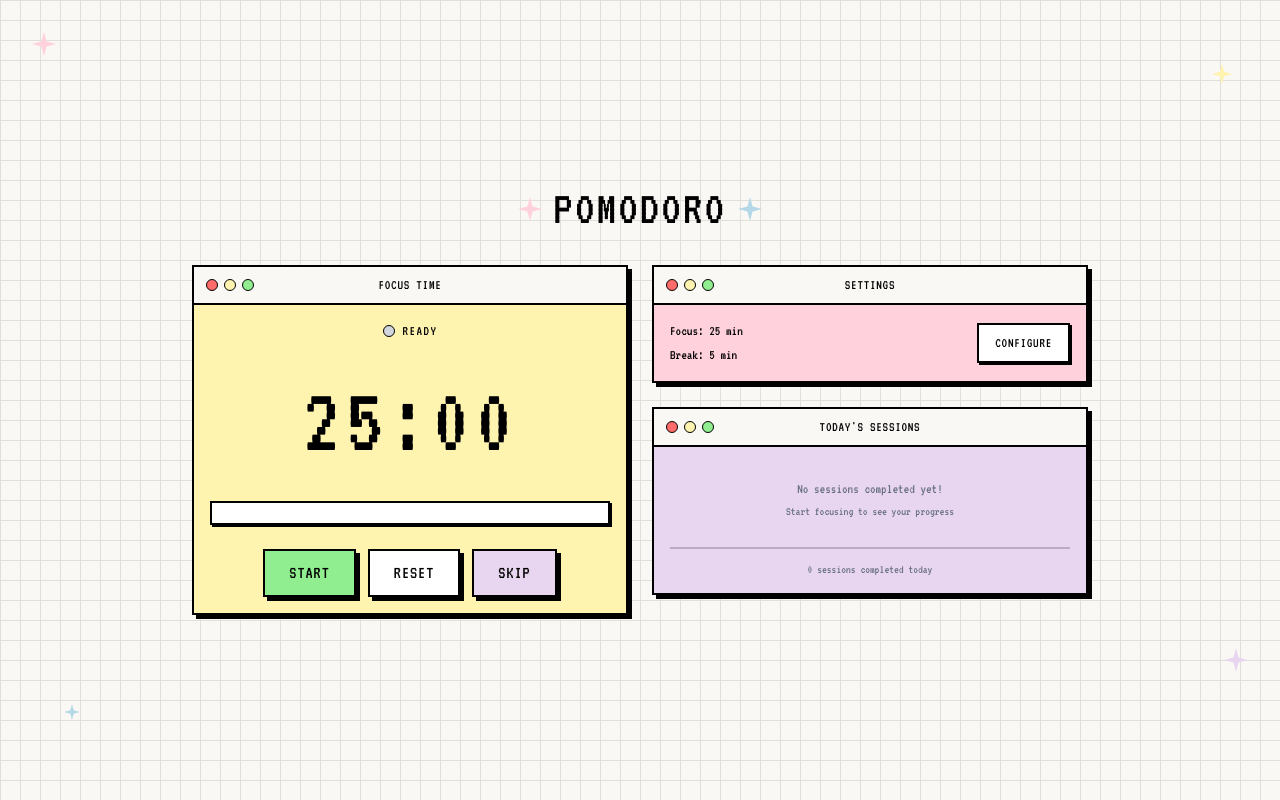
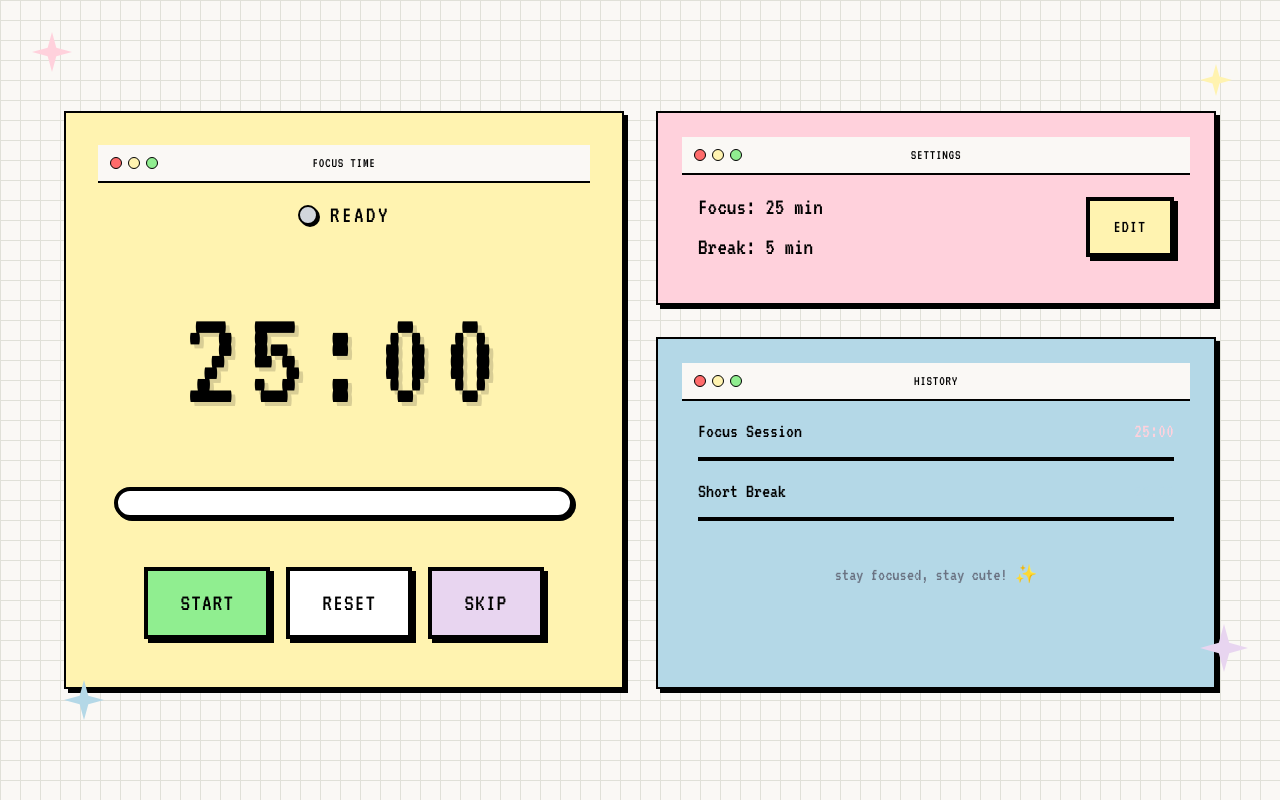
Before and after one commit to maybethemuhammadibrahim/DevWeekend_PomodoroTimer, a React (Vite) app: page / in a window 1280 px wide. Built offline with nearby package versions, Linux system fonts and the light colour scheme.

Commit message:
change layout of the panels, so that all appear at once

```diff
--- a/src/App.jsx
+++ b/src/App.jsx
@@ -251,61 +251,255 @@ export default function PomodoroTimer() {
         : "RESTING...";
 
   return (
-    <main className="min-h-screen graph-paper flex flex-col items-center justify-center p-4 sm:p-8">
+    // <main className="min-h-screen graph-paper flex flex-col items-center justify-center p-4 sm:p-8">
+    //   {/* Decorative Sparkles */}
+    //   <div className="fixed top-8 left-8 text-[var(--y2k-pink)] sparkle hidden sm:block">
+    //     <Sparkle className="w-6 h-6" />
+    //   </div>
+    //   <div className="fixed top-16 right-12 text-[var(--y2k-yellow)] sparkle hidden sm:block" style={{ animationDelay: "0.5s" }}>
+    //     <Sparkle className="w-5 h-5" />
+    //   </div>
+    //   <div className="fixed bottom-20 left-16 text-[var(--y2k-blue)] sparkle hidden sm:block" style={{ animationDelay: "1s" }}>
+    //     <Sparkle className="w-4 h-4" />
+    //   </div>
+    //   <div className="fixed bottom-32 right-8 text-[var(--y2k-lavender)] sparkle hidden sm:block" style={{ animationDelay: "1.5s" }}>
+    //     <Sparkle className="w-6 h-6" />
+    //   </div>
+
+    //   <div className="w-full max-w-4xl space-y-8">
+    //     {/* Header */}
+    //     <div className="text-center">
+    //       <h1 className="text-4xl sm:text-5xl tracking-wider flex items-center justify-center gap-3">
+    //         <Sparkle className="w-6 h-6 text-[var(--y2k-pink)]" />
+    //         POMODORO
+    //         <Sparkle className="w-6 h-6 text-[var(--y2k-blue)]" />
+    //       </h1>
+    //       {/* <p className="text-lg tracking-wide mt-1 text-gray-600">stay focused, stay cute!</p> */}
+    //     </div>
+
+    //     <div className="flex flex-col md:flex-row gap-6 items-start justify-center w-full">
+    //       {/* Left Column - Main Timer Window */}
+    //       <div className="w-full md:w-1/2 max-w-md mx-auto md:mx-0">
+    //         {/* Main Timer Window */}
+    //         <RetroWindow
+    //       title={modeLabel}
+    //       color={windowColor}
+    //       className={`${showCelebration ? "celebrate" : ""}`}
+    //     >
+    //       <div className="text-center space-y-4">
+    //         {/* Status Indicator */}
+    //         <div className="flex items-center justify-center gap-2">
+    //           <div
+    //             className={`w-3 h-3 rounded-full border border-black ${
+    //               isRunning ? "bg-[#90ee90] progress-animate" : "bg-gray-300"
+    //             }`}
+    //           />
+    //           <span className="text-sm tracking-widest">{statusLabel}</span>
+    //         </div>
+
+    //         {/* Timer Display */}
+    //         <div className="py-4">
+    //           <div className="text-7xl sm:text-8xl tracking-wider font-bold timer-digit">
+    //             {formatTime(timeLeft)}
+    //           </div>
+    //         </div>
+
+    //         {/* Progress Bar */}
+    //         <div className="w-full h-6 bg-white border-2 border-black y2k-shadow-sm overflow-hidden">
+    //           <div
+    //             className={`h-full transition-all duration-1000 ease-linear ${
+    //               mode === "focus" ? "bg-[var(--y2k-pink)]" : "bg-[var(--y2k-lavender)]"
+    //             } ${isRunning ? "progress-animate" : ""}`}
+    //             style={{ width: `${progress}%` }}
+    //           />
+    //         </div>
+
+    //         {/* Control Buttons */}
+    //         <div className="flex flex-wrap justify-center gap-3 pt-2">
+    //           <button
+    //             onClick={handleStartPause}
+    //             className={`px-6 py-2 text-lg tracking-wider border-2 border-black y2k-shadow y2k-button transition-all ${
+    //               isRunning
+    //                 ? "bg-[var(--y2k-pink)]"
+    //                 : "bg-[#90ee90]"
+    //             }`}
+    //           >
+    //             {isRunning ? "PAUSE" : timeLeft === totalDuration ? "START" : "RESUME"}
+    //           </button>
+
+    //           <button
+    //             onClick={handleReset}
+    //             className="px-6 py-2 text-lg tracking-wider border-2 border-black bg-white y2k-shadow y2k-button transition-all"
+    //           >
+    //             RESET
+    //           </button>
+
+    //           <button
+    //             onClick={handleSkip}
+    //             className="px-6 py-2 text-lg tracking-wider border-2 border-black bg-[var(--y2k-lavender)] y2k-shadow y2k-button transition-all"
+    //           >
+    //             SKIP
+    //           </button>
+    //         </div>
+    //       </div>
+    //     </RetroWindow>
+    //     </div>
+
+    //     {/* Right Column - Settings Panel & Session History */}
+    //     <div className="w-full md:w-1/2 max-w-md mx-auto md:mx-0 space-y-6">
+    //       {/* Settings Panel */}
+    //       <RetroWindow title="SETTINGS" color="pink">
+    //       {!showSettings ? (
+    //         <div className="flex items-center justify-between">
+    //           <div className="text-sm space-y-1">
+    //             <p>Focus: {focusDuration / 60} min</p>
+    //             <p>Break: {breakDuration / 60} min</p>
+    //           </div>
+    //           <button
+    //             onClick={() => {
+    //               setTempFocusMin(focusDuration / 60);
+    //               setTempBreakMin(breakDuration / 60);
+    //               setShowSettings(true);
+    //             }}
+    //             className="px-4 py-2 text-sm tracking-wider border-2 border-black bg-white y2k-shadow-sm y2k-button transition-all"
+    //           >
+    //             CONFIGURE
+    //           </button>
+    //         </div>
+    //       ) : (
+    //         <div className="space-y-4">
+    //           <div className="flex items-center gap-4">
+    //             <label className="text-sm w-20">FOCUS:</label>
+    //             <input
+    //               type="number"
+    //               min="1"
+    //               max="120"
+    //               value={tempFocusMin}
+    //               onChange={(e) => setTempFocusMin(Number(e.target.value))}
+    //               className="w-20 px-2 py-1 text-center border-2 border-black bg-white y2k-shadow-sm"
+    //             />
+    //             <span className="text-sm">min</span>
+    //           </div>
+    //           <div className="flex items-center gap-4">
+    //             <label className="text-sm w-20">BREAK:</label>
+    //             <input
+    //               type="number"
+    //               min="1"
+    //               max="60"
+    //               value={tempBreakMin}
+    //               onChange={(e) => setTempBreakMin(Number(e.target.value))}
+    //               className="w-20 px-2 py-1 text-center border-2 border-black bg-white y2k-shadow-sm"
+    //             />
+    //             <span className="text-sm">min</span>
+    //           </div>
+    //           <div className="flex gap-3">
+    //             <button
+    //               onClick={applySettings}
+    //               className="px-4 py-2 text-sm tracking-wider border-2 border-black bg-[#90ee90] y2k-shadow-sm y2k-button transition-all"
+    //             >
+    //               APPLY
+    //             </button>
+    //             <button
+    //               onClick={() => setShowSettings(false)}
+    //               className="px-4 py-2 text-sm tracking-wider border-2 border-black bg-white y2k-shadow-sm y2k-button transition-all"
+    //             >
+    //               CANCEL
+    //             </button>
+    //           </div>
+    //         </div>
+    //       )}
+    //     </RetroWindow>
+
+    //     {/* Session History */}
+    //     <RetroWindow title="TODAY'S SESSIONS" color="lavender">
+    //       {sessions.length === 0 ? (
+    //         <div className="text-center py-4 text-gray-500">
+    //           <p className="text-sm">No sessions completed yet!</p>
+    //           <p className="text-xs mt-1">Start focusing to see your progress</p>
+    //         </div>
+    //       ) : (
+    //         <div className="space-y-2 max-h-40 overflow-y-auto">
+    //           {sessions.map((session, index) => (
+    //             <div
+    //               key={index}
+    //               className="flex items-center gap-2 px-3 py-2 bg-white border-2 border-black y2k-shadow-sm"
+    //             >
+    //               <span className="text-[#90ee90]">✓</span>
+    //               <span className="flex-1 text-sm">
+    //                 {formatTime(session.duration)} focus
+    //               </span>
+    //               <span className="text-xs text-gray-500">
+    //                 {formatCompletionTime(session.completedAt)}
+    //               </span>
+    //             </div>
+    //           ))}
+    //         </div>
+    //       )}
+    //       <div className="mt-3 pt-3 border-t-2 border-black/20 text-center text-xs text-gray-500">
+    //         {sessions.length} session{sessions.length !== 1 ? "s" : ""} completed today
+    //       </div>
+    //     </RetroWindow>
+    //       </div>
+    //     </div>
+
+    //   </div>
+    // </main>
+
+    <main className="min-h-screen graph-paper flex flex-col items-center justify-center p-4 sm:p-12">
       {/* Decorative Sparkles */}
       <div className="fixed top-8 left-8 text-[var(--y2k-pink)] sparkle hidden sm:block">
-        <Sparkle className="w-6 h-6" />
+        <Sparkle className="w-10 h-10" />
       </div>
       <div className="fixed top-16 right-12 text-[var(--y2k-yellow)] sparkle hidden sm:block" style={{ animationDelay: "0.5s" }}>
-        <Sparkle className="w-5 h-5" />
+        <Sparkle className="w-8 h-8" />
       </div>
       <div className="fixed bottom-20 left-16 text-[var(--y2k-blue)] sparkle hidden sm:block" style={{ animationDelay: "1s" }}>
-        <Sparkle className="w-4 h-4" />
+        <Sparkle className="w-10 h-10" />
       </div>
       <div className="fixed bottom-32 right-8 text-[var(--y2k-lavender)] sparkle hidden sm:block" style={{ animationDelay: "1.5s" }}>
-        <Sparkle className="w-6 h-6" />
+        <Sparkle className="w-12 h-12" />
       </div>
 
-      <div className="w-full max-w-4xl space-y-8">
+      <div className="w-full max-w-6xl space-y-12">
         {/* Header */}
-        <div className="text-center">
-          <h1 className="text-4xl sm:text-5xl tracking-wider flex items-center justify-center gap-3">
-            <Sparkle className="w-6 h-6 text-[var(--y2k-pink)]" />
+        {/* <div className="text-center">
+          <h1 className="text-5xl sm:text-7xl tracking-widest font-extrabold flex items-center justify-center gap-4 drop-shadow-sm">
+            <Sparkle className="w-10 h-10 text-[var(--y2k-pink)]" />
             POMODORO
-            <Sparkle className="w-6 h-6 text-[var(--y2k-blue)]" />
+            <Sparkle className="w-10 h-10 text-[var(--y2k-blue)]" />
           </h1>
-          {/* <p className="text-lg tracking-wide mt-1 text-gray-600">stay focused, stay cute!</p> */}
-        </div>
+        </div> */}
 
-        <div className="flex flex-col md:flex-row gap-6 items-start justify-center w-full">
+        {/* Changed to items-stretch and lg:flex-row to allow 50/50 split on desktop */}
+        <div className="flex flex-col lg:flex-row gap-8 items-stretch justify-center w-full">
+
           {/* Left Column - Main Timer Window */}
-          <div className="w-full md:w-1/2 max-w-md mx-auto md:mx-0">
-            {/* Main Timer Window */}
+          <div className="w-full lg:w-1/2 flex flex-col">
             <RetroWindow
               title={modeLabel}
               color={windowColor}
-          className={`${showCelebration ? "celebrate" : ""}`}
+              className={`flex-grow p-6 sm:p-8 ${showCelebration ? "celebrate" : ""}`}
             >
-          <div className="text-center space-y-4">
+              <div className="text-center space-y-8 flex flex-col h-full justify-center">
                 {/* Status Indicator */}
-            <div className="flex items-center justify-center gap-2">
+                <div className="flex items-center justify-center gap-3">
                   <div
-                className={`w-3 h-3 rounded-full border border-black ${
+                    className={`w-5 h-5 rounded-full border-2 border-black shadow-[2px_2px_0px_rgba(0,0,0,1)] ${
                       isRunning ? "bg-[#90ee90] progress-animate" : "bg-gray-300"
                     }`}
                   />
-              <span className="text-sm tracking-widest">{statusLabel}</span>
+                  <span className="text-xl sm:text-2xl tracking-widest font-bold uppercase">{statusLabel}</span>
                 </div>
 
-            {/* Timer Display */}
-            <div className="py-4">
-              <div className="text-7xl sm:text-8xl tracking-wider font-bold timer-digit">
+                {/* Timer Display - Scaled up significantly */}
+                <div className="py-6">
+                  <div className="text-8xl sm:text-[9rem] tracking-wider font-extrabold timer-digit drop-shadow-[4px_4px_0px_rgba(0,0,0,0.15)]">
                     {formatTime(timeLeft)}
                   </div>
                 </div>
 
-            {/* Progress Bar */}
-            <div className="w-full h-6 bg-white border-2 border-black y2k-shadow-sm overflow-hidden">
+                {/* Progress Bar - Made thicker and rounded */}
+                <div className="w-full h-8 bg-white border-4 border-black y2k-shadow-sm overflow-hidden rounded-full">
                   <div
                     className={`h-full transition-all duration-1000 ease-linear ${
                       mode === "focus" ? "bg-[var(--y2k-pink)]" : "bg-[var(--y2k-lavender)]"
@@ -314,11 +508,11 @@ export default function PomodoroTimer() {
                   />
                 </div>
 
-            {/* Control Buttons */}
-            <div className="flex flex-wrap justify-center gap-3 pt-2">
+                {/* Control Buttons - Scaled up padding, text size, and added hover effects */}
+                <div className="flex flex-wrap justify-center gap-4 pt-4">
                   <button
                     onClick={handleStartPause}
-                className={`px-6 py-2 text-lg tracking-wider border-2 border-black y2k-shadow y2k-button transition-all ${
+                    className={`px-8 py-4 text-xl sm:text-2xl font-bold tracking-wider border-4 border-black rounded-xl y2k-shadow hover:-translate-y-1 hover:shadow-[6px_6px_0px_rgba(0,0,0,1)] transition-all ${
                       isRunning
                         ? "bg-[var(--y2k-pink)]"
                         : "bg-[#90ee90]"
@@ -329,14 +523,14 @@ export default function PomodoroTimer() {
 
                   <button
                     onClick={handleReset}
-                className="px-6 py-2 text-lg tracking-wider border-2 border-black bg-white y2k-shadow y2k-button transition-all"
+                    className="px-8 py-4 text-xl sm:text-2xl font-bold tracking-wider border-4 border-black rounded-xl bg-white y2k-shadow hover:-translate-y-1 hover:shadow-[6px_6px_0px_rgba(0,0,0,1)] transition-all"
                   >
                     RESET
                   </button>
 
                   <button
                     onClick={handleSkip}
-                className="px-6 py-2 text-lg tracking-wider border-2 border-black bg-[var(--y2k-lavender)] y2k-shadow y2k-button transition-all"
+                    className="px-8 py-4 text-xl sm:text-2xl font-bold tracking-wider border-4 border-black rounded-xl bg-[var(--y2k-lavender)] y2k-shadow hover:-translate-y-1 hover:shadow-[6px_6px_0px_rgba(0,0,0,1)] transition-all"
                   >
                     SKIP
                   </button>
@@ -346,102 +540,73 @@ export default function PomodoroTimer() {
           </div>
 
           {/* Right Column - Settings Panel & Session History */}
-        <div className="w-full md:w-1/2 max-w-md mx-auto md:mx-0 space-y-6">
+          <div className="w-full lg:w-1/2 flex flex-col space-y-8">
+
             {/* Settings Panel */}
-          <RetroWindow title="SETTINGS" color="pink">
+            <RetroWindow title="SETTINGS" color="pink" className="p-6">
               {!showSettings ? (
                 <div className="flex items-center justify-between">
-              <div className="text-sm space-y-1">
+                  <div className="text-xl sm:text-2xl font-bold space-y-2">
                     <p>Focus: {focusDuration / 60} min</p>
                     <p>Break: {breakDuration / 60} min</p>
                   </div>
                   <button
-                onClick={() => {
-                  setTempFocusMin(focusDuration / 60);
-                  setTempBreakMin(breakDuration / 60);
-                  setShowSettings(true);
-                }}
-                className="px-4 py-2 text-sm tracking-wider border-2 border-black bg-white y2k-shadow-sm y2k-button transition-all"
+                    onClick={() => setShowSettings(true)}
+                    className="px-6 py-3 text-lg font-bold tracking-wider border-4 border-black rounded-xl bg-[var(--y2k-yellow)] y2k-shadow hover:-translate-y-1 transition-all"
                   >
-                CONFIGURE
+                    EDIT
                   </button>
                 </div>
               ) : (
-            <div className="space-y-4">
-              <div className="flex items-center gap-4">
-                <label className="text-sm w-20">FOCUS:</label>
+                <div className="space-y-6 text-xl font-bold">
+                  <div className="flex flex-col gap-2">
+                    <label>Focus Duration (min)</label>
                     <input
                       type="number"
-                  min="1"
-                  max="120"
-                  value={tempFocusMin}
-                  onChange={(e) => setTempFocusMin(Number(e.target.value))}
-                  className="w-20 px-2 py-1 text-center border-2 border-black bg-white y2k-shadow-sm"
+                      className="border-4 border-black p-3 rounded-xl y2k-shadow-sm font-sans"
+                      defaultValue={focusDuration / 60}
+                      onChange={(e) => setFocusDuration(e.target.value * 60)}
                     />
-                <span className="text-sm">min</span>
                   </div>
-              <div className="flex items-center gap-4">
-                <label className="text-sm w-20">BREAK:</label>
+                  <div className="flex flex-col gap-2">
+                    <label>Break Duration (min)</label>
                     <input
                       type="number"
-                  min="1"
-                  max="60"
-                  value={tempBreakMin}
-                  onChange={(e) => setTempBreakMin(Number(e.target.value))}
-                  className="w-20 px-2 py-1 text-center border-2 border-black bg-white y2k-shadow-sm"
+                      className="border-4 border-black p-3 rounded-xl y2k-shadow-sm font-sans"
+                      defaultValue={breakDuration / 60}
+                      onChange={(e) => setBreakDuration(e.target.value * 60)}
                     />
-                <span className="text-sm">min</span>
                   </div>
-              <div className="flex gap-3">
-                <button
-                  onClick={applySettings}
-                  className="px-4 py-2 text-sm tracking-wider border-2 border-black bg-[#90ee90] y2k-shadow-sm y2k-button transition-all"
-                >
-                  APPLY
-                </button>
                   <button
                     onClick={() => setShowSettings(false)}
-                  className="px-4 py-2 text-sm tracking-wider border-2 border-black bg-white y2k-shadow-sm y2k-button transition-all"
+                    className="w-full px-6 py-3 text-xl font-bold tracking-wider border-4 border-black rounded-xl bg-[#90ee90] y2k-shadow hover:-translate-y-1 transition-all"
                   >
-                  CANCEL
+                    SAVE
                   </button>
-              </div>
                 </div>
               )}
             </RetroWindow>
 
-        {/* Session History */}
-        <RetroWindow title="TODAY'S SESSIONS" color="lavender">
-          {sessions.length === 0 ? (
-            <div className="text-center py-4 text-gray-500">
-              <p className="text-sm">No sessions completed yet!</p>
-              <p className="text-xs mt-1">Start focusing to see your progress</p>
+            {/* History Panel */}
+            <RetroWindow title="HISTORY" color="blue" className="flex-grow p-6">
+              <div className="space-y-4">
+                 {/* Example completed UI for history items */}
+                 <div className="flex justify-between items-center border-b-4 border-black pb-3 text-xl font-bold">
+                   <span>Focus Session</span>
+                   <span className="text-[var(--y2k-pink)]">25:00</span>
                  </div>
-          ) : (
-            <div className="space-y-2 max-h-40 overflow-y-auto">
-              {sessions.map((session, index) => (
-                <div
-                  key={index}
-                  className="flex items-center gap-2 px-3 py-2 bg-white border-2 border-black y2k-shadow-sm"
-                >
-                  <span className="text-[#90ee90]">✓</span>
-                  <span className="flex-1 text-sm">
-                    {formatTime(session.duration)} focus
-                  </span>
-                  <span className="text-xs text-gray-500">
-                    {formatCompletionTime(session.completedAt)}
-                  </span>
+                 <div className="flex justify-between items-center border-b-4 border-black pb-3 text-xl font-bold">
+                   <span>Short Break</span>
+                   <span className="text-[var(--y2k-blue)]">05:00</span>
                  </div>
-              ))}
+                 <div className="text-center text-gray-500 pt-6 font-bold text-lg">
+                   stay focused, stay cute! ✨
                  </div>
-          )}
-          <div className="mt-3 pt-3 border-t-2 border-black/20 text-center text-xs text-gray-500">
-            {sessions.length} session{sessions.length !== 1 ? "s" : ""} completed today
               </div>
             </RetroWindow>
           </div>
+
         </div>
-
       </div>
     </main>
   );
```
Lines whose indentation alone changed are shown as unchanged.
